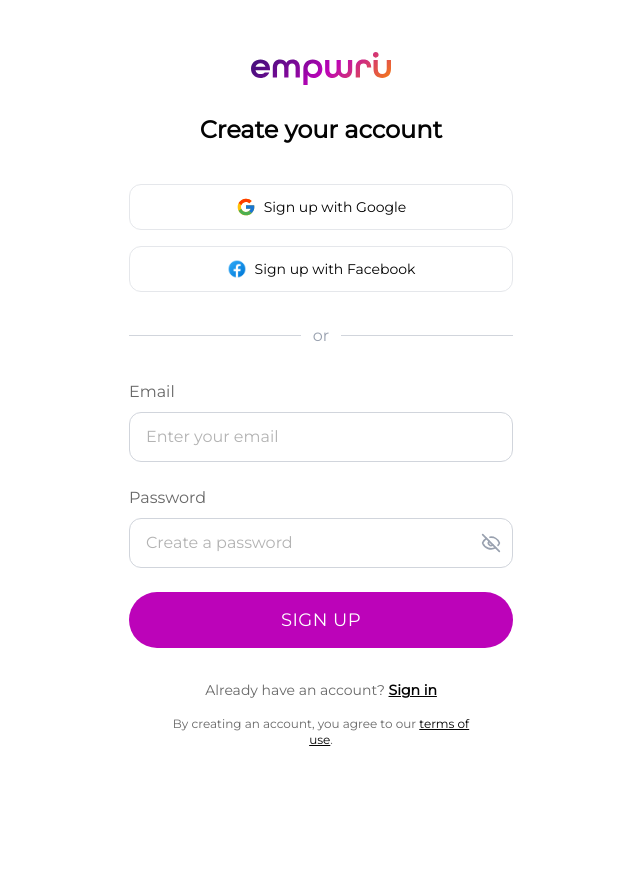
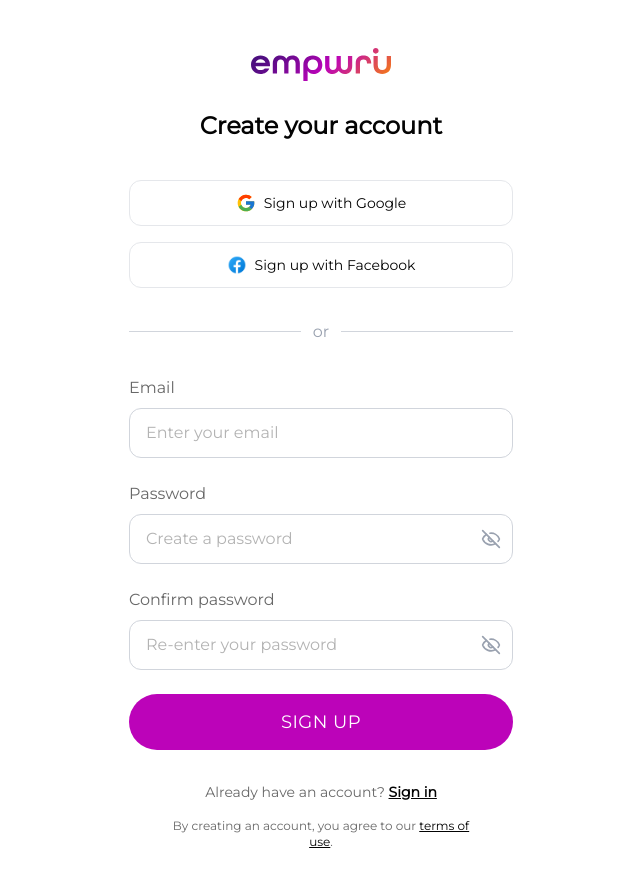
Before and after one commit to Scottish-Tech-Army/empwru-pwa, a Next.js app: page /signUp in a window 1280 px wide. Shown: the top 884 px of the page, without its empty margins (319-959 px from the left). Before the commit the page ends 800 px from the top, so only its background shows below. Built offline with nearby package versions, Linux system fonts and the light colour scheme; no server answers.

Commit message:
fix #7 fixed adding a confirm password input text for user signUp (#8)
confirm email popup is also disabled

```diff
--- a/src/app/signUp/page.tsx
+++ b/src/app/signUp/page.tsx
@@ -12,23 +12,39 @@ export default function SignupPage() {
   const router = useRouter();
   const [email, setEmail] = useState("");
   const [password, setPassword] = useState("");
+  const [confirmPassword, setConfirmPassword] = useState("");
   const [errorMessage, setErrorMessage] = useState("");
   const [showConfirmation, setShowConfirmation] = useState(false);
 
   const handleCreateAccount = async () => {
+    if (password !== confirmPassword) {
+      setErrorMessage("Passwords do not match.");
+      return;
+    }
+
     const { data, error } = await supabase.auth.signUp({
       email,
       password,
     });
 
     if (error) {
-      setErrorMessage(error.message ?? "Unable to create account. Please try again.");
+      setErrorMessage(
+        error.message ?? "Unable to create account. Please try again.",
+      );
       return;
     }
 
     setErrorMessage("");
     console.log(data);
-    setShowConfirmation(true);
+    if (data.session) {
+      // Email confirmation is NOT required.
+      // User is already signed in.
+      router.push("/signIn");
+    } else if (data.user) {
+      // Email confirmation IS required.
+      // Show "Check your email" popup.
+      setShowConfirmation(true);
+    }
   };
 
   return (
@@ -106,6 +122,17 @@ export default function SignupPage() {
           />
         </label>
 
+        <label className="block text-base text-text-muted">
+          Confirm password
+          <PasswordInput
+            placeholder="Re-enter your password"
+            required
+            autoComplete="new-password"
+            value={confirmPassword}
+            onChange={(e) => setConfirmPassword(e.target.value)}
+          />
+        </label>
+
         {errorMessage && (
           <p className="text-sm text-red-600 mt-1">{errorMessage}</p>
         )}
@@ -136,8 +163,12 @@ export default function SignupPage() {
       {showConfirmation && (
         <div className="fixed inset-0 z-50 flex items-center justify-center bg-black/25 p-4">
           <div className="w-full max-w-sm rounded-[32px] bg-white p-6 text-center shadow-[0_25px_60px_rgba(0,0,0,0.12)] ring-1 ring-black/10">
-            <p className="text-xs font-semibold uppercase tracking-[0.32em] text-[var(--color-magenta)]">Confirmation sent</p>
-            <h2 className="mt-4 text-2xl font-bold text-[var(--color-charcoal)]">Check your inbox</h2>
+            <p className="text-xs font-semibold uppercase tracking-[0.32em] text-[var(--color-magenta)]">
+              Confirmation sent
+            </p>
+            <h2 className="mt-4 text-2xl font-bold text-[var(--color-charcoal)]">
+              Check your inbox
+            </h2>
             <p className="mt-3 text-sm leading-7 text-[rgba(3,3,3,0.75)]">
               A confirmation email has been sent to your email address.
             </p>
```
